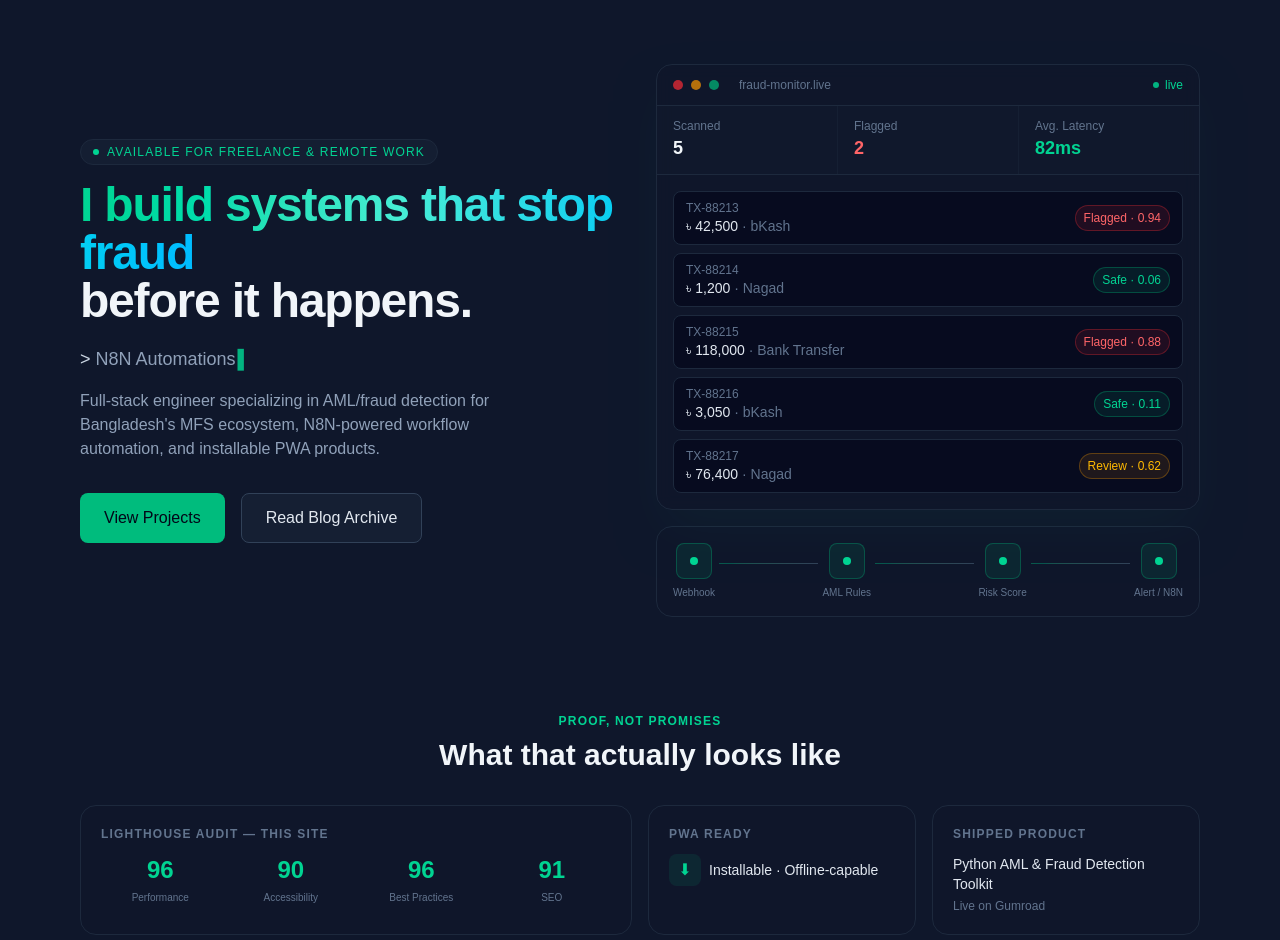
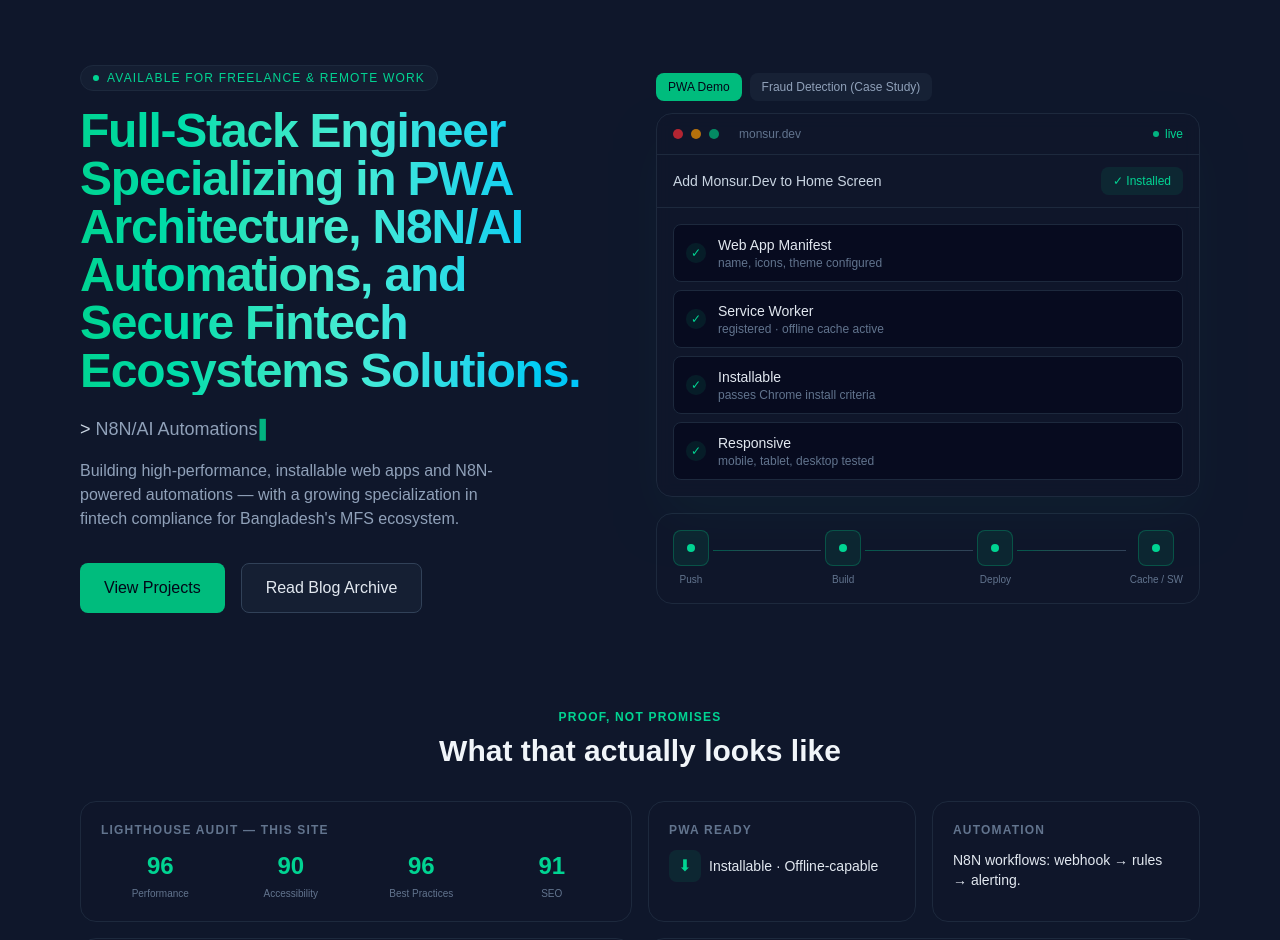
Before and after one commit to monsurhabib01/monsur.dev, a Next.js app: page / in a window 1280 px wide. Shown: the top 940 px of the page. Built offline with nearby package versions, Linux system fonts and the light colour scheme.

Commit message:
refactor: reorder positioning - PWA-first headline, tab-switch demo (PWA default / AML as case-study), bento grid reflects priority (dev/automation lead, fintech long-term)

```diff
--- a/src/app/page.tsx
+++ b/src/app/page.tsx
@@ -3,11 +3,19 @@
 import React, { useEffect, useState } from "react";
 
 // ---- Editable content -------------------------------------------------
+// Priority order reflects current focus: PWA/dev first (fastest to get
+// hired for), automation second, fintech/AML as long-term differentiator.
 const ROLE_WORDS = [
-  "Fraud Detection",
-  "N8N Automations",
-  "Secure Fintech APIs",
   "PWA Architecture",
+  "N8N/AI Automations",
+  "Secure Fintech Systems",
+];
+
+const PWA_CHECKS = [
+  { label: "Web App Manifest", detail: "name, icons, theme configured" },
+  { label: "Service Worker", detail: "registered · offline cache active" },
+  { label: "Installable", detail: "passes Chrome install criteria" },
+  { label: "Responsive", detail: "mobile, tablet, desktop tested" },
 ];
 
 const TRANSACTIONS = [
@@ -65,6 +73,79 @@ function riskColor(risk: string) {
   return "text-emerald-400 bg-emerald-500/10 border-emerald-500/30";
 }
 
+function BrowserChrome({ url, live = true }: { url: string; live?: boolean }) {
+  return (
+    <div className="flex items-center gap-2 border-b border-slate-800 px-4 py-3">
+      <span className="h-2.5 w-2.5 rounded-full bg-red-500/70" />
+      <span className="h-2.5 w-2.5 rounded-full bg-amber-500/70" />
+      <span className="h-2.5 w-2.5 rounded-full bg-emerald-500/70" />
+      <span className="ml-3 text-xs font-medium text-slate-500">{url}</span>
+      {live && (
+        <span className="ml-auto flex items-center gap-1.5 text-xs text-emerald-400">
+          <span className="h-1.5 w-1.5 animate-pulse rounded-full bg-emerald-400" />
+          live
+        </span>
+      )}
+    </div>
+  );
+}
+
+function PWAInstallCard() {
+  const [visibleCount, setVisibleCount] = useState(0);
+  const [installed, setInstalled] = useState(false);
+
+  useEffect(() => {
+    if (visibleCount >= PWA_CHECKS.length) {
+      const t = setTimeout(() => setInstalled(true), 500);
+      return () => clearTimeout(t);
+    }
+    const t = setTimeout(() => setVisibleCount((c) => c + 1), 500);
+    return () => clearTimeout(t);
+  }, [visibleCount]);
+
+  return (
+    <div className="w-full rounded-2xl border border-slate-800 bg-slate-900/80 shadow-2xl shadow-emerald-500/5 backdrop-blur">
+      <BrowserChrome url="monsur.dev" />
+
+      <div className="flex items-center justify-between border-b border-slate-800 px-4 py-3">
+        <span className="text-sm text-slate-300">Add Monsur.Dev to Home Screen</span>
+        <span
+          className={`rounded-lg px-3 py-1.5 text-xs font-medium transition ${
+            installed
+              ? "bg-emerald-500/10 text-emerald-400"
+              : "bg-emerald-500 text-slate-950"
+          }`}
+        >
+          {installed ? "✓ Installed" : "Install"}
+        </span>
+      </div>
+
+      <div className="space-y-2 p-4">
+        {PWA_CHECKS.slice(0, visibleCount).map((c) => (
+          <div
+            key={c.label}
+            className="flex items-center gap-3 rounded-lg border border-slate-800 bg-slate-950/60 px-3 py-2.5 text-sm animate-[fadeIn_0.4s_ease-out]"
+          >
+            <span className="flex h-5 w-5 flex-none items-center justify-center rounded-full bg-emerald-500/10 text-xs text-emerald-400">
+              ✓
+            </span>
+            <div className="flex flex-col">
+              <span className="text-slate-200">{c.label}</span>
+              <span className="text-xs text-slate-500">{c.detail}</span>
+            </div>
+          </div>
+        ))}
+        {visibleCount < PWA_CHECKS.length && (
+          <div className="flex items-center gap-2 px-1 py-2 text-xs text-slate-500">
+            <span className="h-1.5 w-1.5 animate-ping rounded-full bg-slate-500" />
+            checking install criteria…
+          </div>
+        )}
+      </div>
+    </div>
+  );
+}
+
 function FraudDashboardCard() {
   const [visibleCount, setVisibleCount] = useState(0);
 
@@ -80,19 +161,7 @@ function FraudDashboardCard() {
 
   return (
     <div className="w-full rounded-2xl border border-slate-800 bg-slate-900/80 shadow-2xl shadow-emerald-500/5 backdrop-blur">
-      {/* window chrome */}
-      <div className="flex items-center gap-2 border-b border-slate-800 px-4 py-3">
-        <span className="h-2.5 w-2.5 rounded-full bg-red-500/70" />
-        <span className="h-2.5 w-2.5 rounded-full bg-amber-500/70" />
-        <span className="h-2.5 w-2.5 rounded-full bg-emerald-500/70" />
-        <span className="ml-3 text-xs font-medium text-slate-500">
-          fraud-monitor.live
-        </span>
-        <span className="ml-auto flex items-center gap-1.5 text-xs text-emerald-400">
-          <span className="h-1.5 w-1.5 animate-pulse rounded-full bg-emerald-400" />
-          live
-        </span>
-      </div>
+      <BrowserChrome url="fraud-monitor.live" />
 
       {/* stats row */}
       <div className="grid grid-cols-3 gap-px border-b border-slate-800 bg-slate-800/50">
@@ -143,8 +212,11 @@ function FraudDashboardCard() {
   );
 }
 
-function WorkflowStrip() {
-  const nodes = ["Webhook", "AML Rules", "Risk Score", "Alert / N8N"];
+function WorkflowStrip({ variant }: { variant: "pwa" | "fraud" }) {
+  const nodes =
+    variant === "pwa"
+      ? ["Push", "Build", "Deploy", "Cache / SW"]
+      : ["Webhook", "AML Rules", "Risk Score", "Alert / N8N"];
   return (
     <div className="mt-4 flex items-center justify-between rounded-2xl border border-slate-800 bg-slate-900/60 px-4 py-4">
       {nodes.map((n, i) => (
@@ -187,6 +259,7 @@ function ProofCard({
 
 export default function Home() {
   const typed = useTypedWord(ROLE_WORDS);
+  const [tab, setTab] = useState<"pwa" | "fraud">("pwa");
 
   return (
     <main className="min-h-screen bg-slate-900 px-6 py-16 text-slate-100 md:px-12 lg:px-20">
@@ -199,12 +272,9 @@ export default function Home() {
             Available for freelance & remote work
           </div>
 
-          <h1 className="text-4xl font-extrabold tracking-tight sm:text-5xl">
-            <span className="bg-gradient-to-r from-emerald-400 via-teal-300 to-sky-400 bg-clip-text text-transparent">
-              I build systems that stop fraud
-            </span>
-            <br />
-            <span className="text-slate-100">before it happens.</span>
+          <h1 className="bg-gradient-to-r from-emerald-400 via-teal-300 to-sky-400 bg-clip-text text-4xl font-extrabold tracking-tight text-transparent sm:text-5xl">
+            Full-Stack Engineer Specializing in PWA Architecture, N8N/AI
+            Automations, and Secure Fintech Ecosystems Solutions.
           </h1>
 
           <p className="mt-5 h-7 font-mono text-lg text-slate-400">
@@ -214,9 +284,9 @@ export default function Home() {
           </p>
 
           <p className="mt-4 max-w-md text-slate-400">
-            Full-stack engineer specializing in AML/fraud detection for
-            Bangladesh&apos;s MFS ecosystem, N8N-powered workflow automation,
-            and installable PWA products.
+            Building high-performance, installable web apps and N8N-powered
+            automations — with a growing specialization in fintech
+            compliance for Bangladesh&apos;s MFS ecosystem.
           </p>
 
           <div className="mt-8 flex flex-wrap gap-4">
@@ -229,10 +299,33 @@ export default function Home() {
           </div>
         </div>
 
-        {/* right: live mockup */}
+        {/* right: live mockup with tab switcher */}
         <div>
-          <FraudDashboardCard />
-          <WorkflowStrip />
+          <div className="mb-3 flex gap-2">
+            <button
+              onClick={() => setTab("pwa")}
+              className={`rounded-lg px-3 py-1.5 text-xs font-medium transition ${
+                tab === "pwa"
+                  ? "bg-emerald-500 text-slate-950"
+                  : "bg-slate-800/60 text-slate-400 hover:text-slate-200"
+              }`}
+            >
+              PWA Demo
+            </button>
+            <button
+              onClick={() => setTab("fraud")}
+              className={`rounded-lg px-3 py-1.5 text-xs font-medium transition ${
+                tab === "fraud"
+                  ? "bg-emerald-500 text-slate-950"
+                  : "bg-slate-800/60 text-slate-400 hover:text-slate-200"
+              }`}
+            >
+              Fraud Detection (Case Study)
+            </button>
+          </div>
+
+          {tab === "pwa" ? <PWAInstallCard /> : <FraudDashboardCard />}
+          <WorkflowStrip variant={tab} />
         </div>
       </section>
 
@@ -248,7 +341,7 @@ export default function Home() {
         </div>
 
         <div className="grid grid-cols-1 gap-4 md:grid-cols-4">
-          {/* lighthouse scores - spans 2 */}
+          {/* lighthouse scores - spans 2, leads because PWA is the current focus */}
           <ProofCard title="Lighthouse Audit — This Site" className="md:col-span-2">
             <div className="grid grid-cols-4 gap-3">
               {METRICS.map((m) => (
@@ -272,27 +365,27 @@ export default function Home() {
             </div>
           </ProofCard>
 
+          {/* Automation */}
+          <ProofCard title="Automation">
+            <div className="text-sm text-slate-200">
+              N8N workflows: webhook → rules → alerting.
+            </div>
+          </ProofCard>
+
           {/* Gumroad product */}
-          <ProofCard title="Shipped Product">
+          <ProofCard title="Shipped Product" className="md:col-span-2">
             <div className="text-sm text-slate-200">
               Python AML &amp; Fraud Detection Toolkit
             </div>
             <div className="mt-1 text-xs text-slate-500">Live on Gumroad</div>
           </ProofCard>
 
-          {/* N8N */}
-          <ProofCard title="Automation" className="md:col-span-2">
+          {/* domain - long-term focus, placed last intentionally */}
+          <ProofCard title="Long-Term Specialization" className="md:col-span-2">
             <div className="text-sm text-slate-200">
-              N8N workflows connecting webhook intake → rule engine → risk
-              scoring → alerting, replacing manual review steps.
-            </div>
-          </ProofCard>
-
-          {/* domain */}
-          <ProofCard title="Domain Focus" className="md:col-span-2">
-            <div className="text-sm text-slate-200">
-              Bangladesh MFS ecosystem — bKash, Nagad, BFIU-aligned
-              compliance patterns.
+              Deepening expertise in Bangladesh&apos;s MFS ecosystem — bKash,
+              Nagad, BFIU-aligned compliance — as a longer-horizon focus
+              alongside client delivery work.
             </div>
           </ProofCard>
         </div>
```
Also changed, not shown: public/sw.js.
